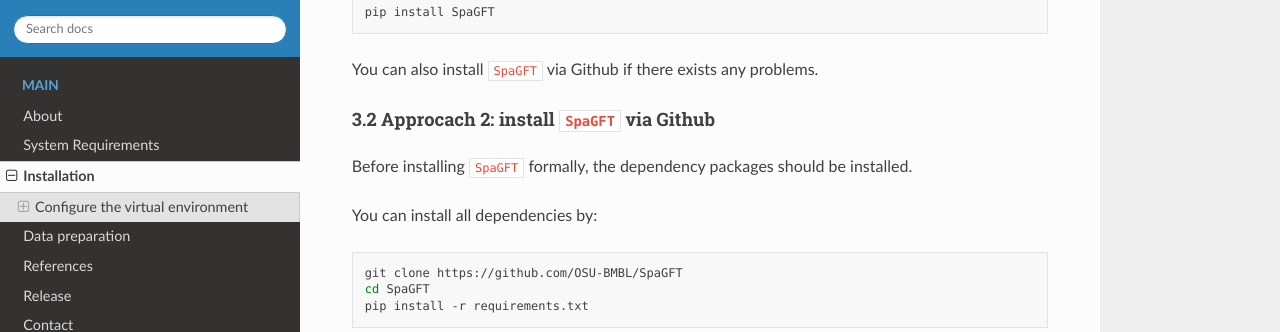
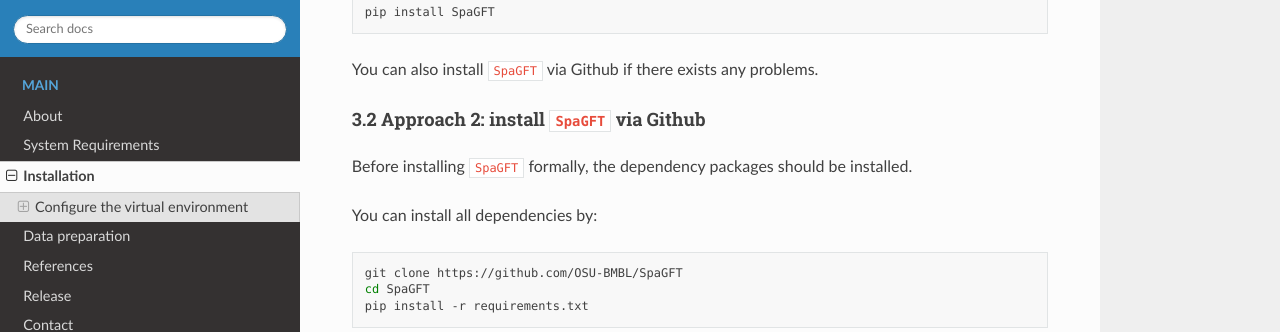
Before and after one commit to jxLiu-bio/SpaGFT, a Sphinx documentation site: the page built from source/Installation.md, in a window 1280 px wide and 900 px high, scrolled down 694 px. Shown: the part 156-488 px from the top of the window. Built offline with Sphinx 7.4.7 and the Read the Docs theme 2.0.0, drawn with Linux system fonts in a browser that asks for light colours; pages that are not in the unit, such as notebooks, are missing from menus.

Commit message:
Update Installation.md

````diff
--- a/source/Installation.md
+++ b/source/Installation.md
@@ -28,7 +28,7 @@ You can install ```SpaGFT``` easily in this way by
 pip install SpaGFT
 ```
 You can also install ```SpaGFT``` via Github if there exists any problems.
-##### 3.2 Approcach 2: install ```SpaGFT``` via Github
+##### 3.2 Approach 2: install ```SpaGFT``` via Github
 Before installing ```SpaGFT``` formally, the dependency packages should be installed.
 
 You can install all dependencies by:
````
